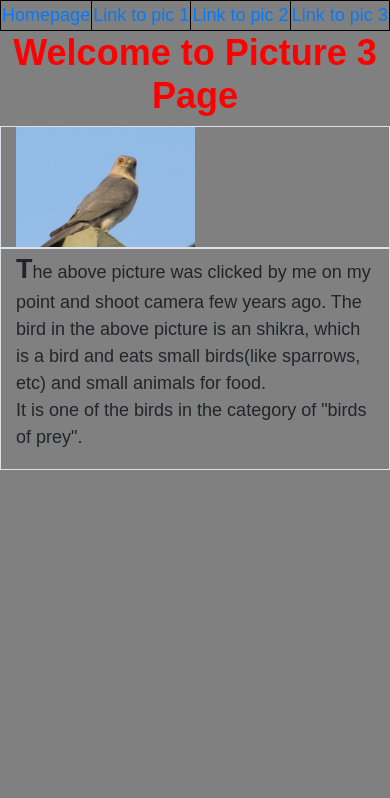
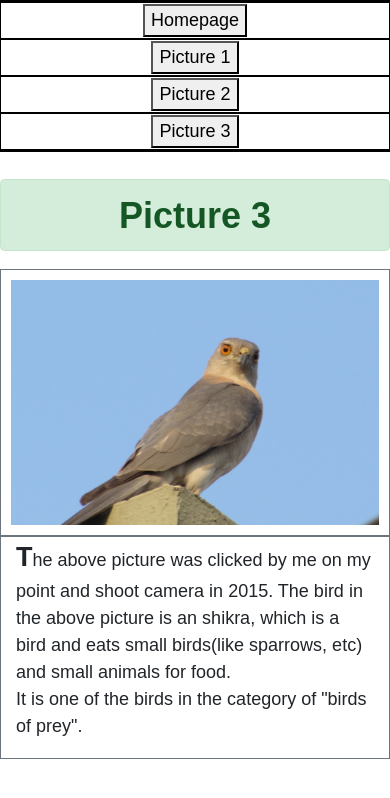
Before and after one commit to aunshpatel/project0-harvardx-, a plain HTML site: page project0/pic3.html in a window 390 px wide. Drawn offline with nearby package versions, Linux system fonts and the light colour scheme; a small style sheet from the web is missing.

Commit message:
Updated the link(to other pages) to buttons. Created scss file(not yet integrated into website). Updated bootstrap.

```diff
--- a/project0/css/style.css
+++ b/project0/css/style.css
@@ -1,10 +1,10 @@
-
 * {
     font-family: Arial, Helvetica, sans-serif;
     font-size:18px;
+    /* background-color: #87CEFA !important; */
 }
 body{
-    background-color: #87CEFA;
+    background-color: #87CEFA !important;
 }
 h1,h2,h3,h4,h5,h6{
     font-weight:bold;
@@ -38,18 +38,20 @@ th{
     text-decoration: underline;
     font-weight: bold;
 }
-table{
+#table{
     width:100%;
+    /* height:100%; */
 }
-.link:hover{
-    color:red;
+/* button:hover moved to scss file */
+button:hover{
+    background-color:white;
 }
 
 p[target=intro]{
     color:blue;
 }
 #title{
-    text-align: center;
+    text-align: center !important;
 }
 
 #about{
@@ -62,18 +64,19 @@ p[target=intro]{
     font-weight: bold;
 }
 
-.pic{
-    width: 50%;
+.img{
+    padding:10px !important;
 }
+
 p::first-letter{
     /* background-color:orange ; */
     font-size: 150%;
     font-weight: bold;
 }
-
+/* @media moved to scss file */
 @media only screen and (max-width: 650px) {
     body{
-      background-color: gray;
+      background-color: white !important;
     }
 }
 
--- a/project0/pic3.html
+++ b/project0/pic3.html
@@ -10,34 +10,39 @@
         <script src="https://cdnjs.cloudflare.com/ajax/libs/popper.js/1.16.0/umd/popper.min.js"></script>
         <script src="https://maxcdn.bootstrapcdn.com/bootstrap/4.5.0/js/bootstrap.min.js"></script>
         <link rel="stylesheet" href="css/style.css">
+        <!-- <link rel="stylesheet" href="scss/variables.css"> -->
     </head>
     <body>
         <table id="table">
-            <tr>
-                <td>
-                    <a class="link" href="index.html">Homepage</a>
+            <tr class="row">
+                <td class="col-lg-3 col-sm-12">
+                    <!-- <a class="link" href="index.html">Homepage</a> -->
+                    <button type="button" class="button button-primary" onclick="window.location.href='index.html'">Homepage</button>
                 </td>
-                <td>
-                    <a class="link" href="pic1.html">Link to pic 1</a>
+                <td class="col-lg-3 col-sm-12">
+                    <!-- <a class="link" href="pic1.html">Link to pic 1</a> -->
+                    <button type="button" class="button button-primary" onclick="window.location.href='pic1.html'">Picture 1</button>
                 </td>
-                <td>
-                    <a class="link" href="pic2.html">Link to pic 2</a>
+                <td class="col-lg-3 col-sm-12">
+                    <!-- <a class="link" href="pic2.html">Link to pic 2</a> -->
+                    <button type="button" class="button button-primary" onclick="window.location.href='pic2.html'">Picture 2</button>
                 </td>
-                <td>
-                    <a class="link" href="pic3.html">Link to pic 3</a>
+                <td class="col-lg-3 col-sm-12">
+                    <!-- <a class="link" href="pic3.html">Link to pic 3</a> -->
+                    <button type="button" class="button button-primary" onclick="window.location.href='pic3.html'">Picture 3</button>
                 </td>
             </tr>
-        </table>
-        <h1 id="title">Welcome to Picture 3 Page</h1>
+        </table><br/>
+        <h1 class="alert alert-success" id="title">Picture 3</h1>
         <div class="container">
             <div class="row">
-                <div class="col-lg-7 border">
-                    <img class="pic" src="pics/IMG_1363.jpg">
+                <div class="img col-lg-6 border border-secondary">
+                    <img style="width: 100%;" src="pics/IMG_1363.jpg">
                     <!-- <br/><br/><br/>  -->
                 </div>
-                <div class="col-lg-5 border">
+                <div class="col-lg-5 border border-secondary">
                     <p class="description">
-                        The above picture was clicked by me on my point and shoot camera few years ago. The bird in the above picture is an shikra, which is a bird and eats small birds(like sparrows, etc) and small animals for food.<br/>
+                        The above picture was clicked by me on my point and shoot camera in 2015. The bird in the above picture is an shikra, which is a bird and eats small birds(like sparrows, etc) and small animals for food.<br/>
                         It is one of the birds in the category of "birds of prey".
                     </p>
                 </div>
--- /dev/null
+++ b/project0/scss/variables.scss
@@ -0,0 +1,10 @@
+// SCSS stylesheet
+$color:white;
+button:hover{
+    background-color:$color;
+}
+@media only screen and (max-width: 650px) {
+    body{
+      background-color:$color !important;
+    }
+}
--- a/project0/style.css
+++ /dev/null
@@ -1,84 +0,0 @@
-
-* {
-    font-family: Arial, Helvetica, sans-serif;
-    font-size:18px;
-    /* background-color: #87CEFA; */
-}
-body{
-    background-color: #87CEFA !important;
-}
-h1,h2,h3,h4,h5,h6{
-    font-weight:bold;
-    color:red;
-}
-
-h1{
-    font-size: 36px;
-}
-h2{
-    font-size: 31px;
-}
-h3{
-    font-size: 26px;
-}
-h4{
-    font-size: 21px;
-}
-h5{
-    font-size: 16px;
-}
-h6{
-    font-size: 12px;
-}
-table,tr,td,th {
-    border:1px solid black;
-    text-align: center;
-    border-collapse: collapse;
-}
-th{
-    text-decoration: underline;
-    font-weight: bold;
-}
-table{
-    width:100%;
-    /* height:100%; */
-}
-.link:hover{
-    color:red;
-}
-
-p[target=intro]{
-    color:blue;
-}
-#title{
-    text-align: center;
-}
-
-#about{
-    text-decoration: underline;
-    font-weight: bold;
-}
-
-.country_list .country_name{
-    text-decoration: underline;
-    font-weight: bold;
-}
-
-.pic{
-    width: 100%;
-}
-p::first-letter{
-    /* background-color:orange ; */
-    font-size: 150%;
-    font-weight: bold;
-}
-
-@media only screen and (max-width: 650px) {
-    body{
-      background-color: gray;
-    }
-}
-
-p + ol > li {
-    font-weight: bold;
-}
```
Also changed, not shown: project0/index.html (+24 -15 lines), project0/pic1.html (+22 -15 lines), project0/pic2.html (+21 -15 lines), project0/scss/variables.css (added), 2 other files.
